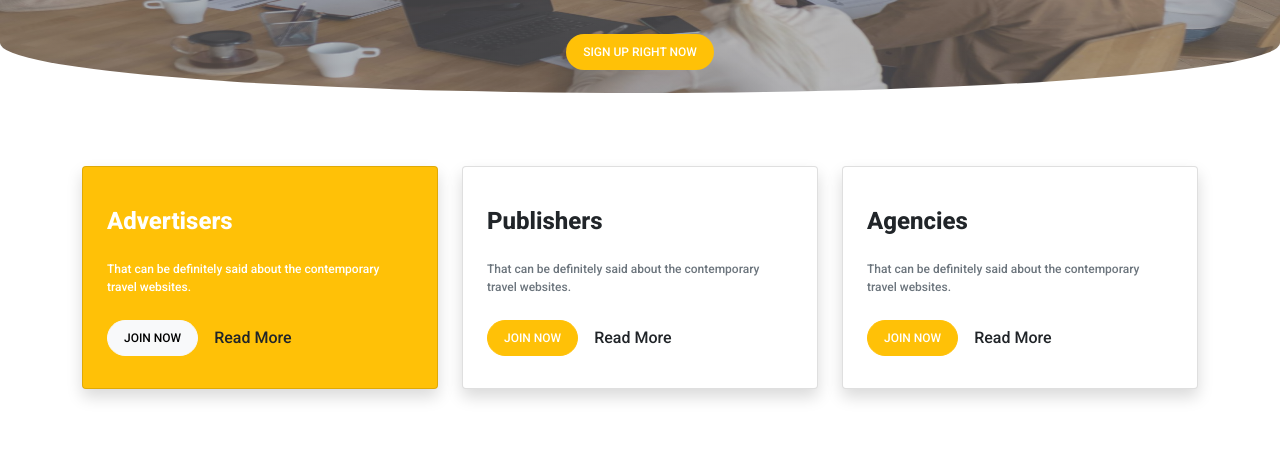
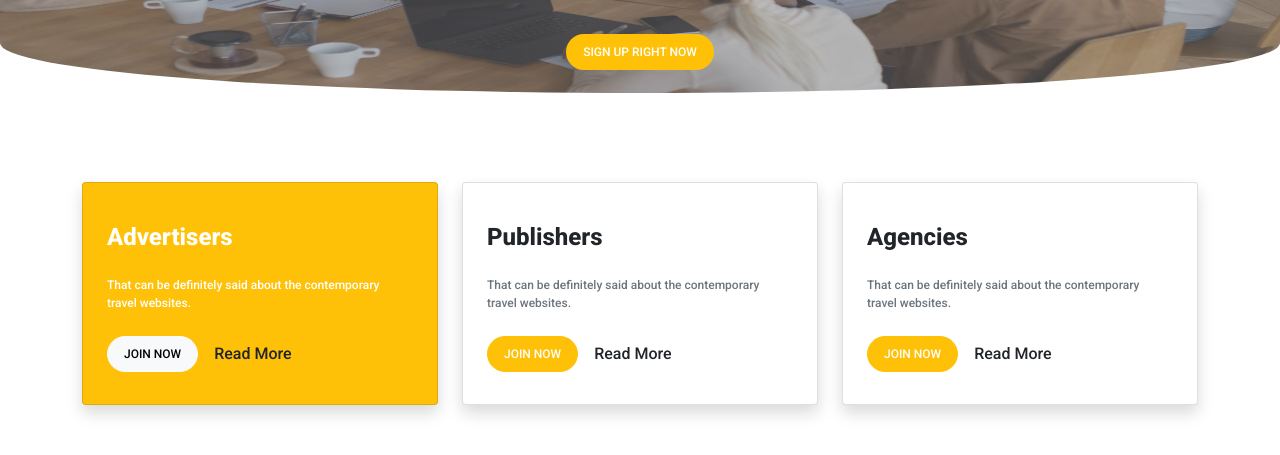
Before and after one commit to JeterG/Replication_assignment-Jeter-Gutierrez, a plain HTML site: page index.html in a window 1280 px wide. Shown: the part 307-762 px from the top of the page. Drawn offline with nearby package versions, Linux system fonts and the light colour scheme.

Commit message:
add more margin to the top of the cards section

```diff
--- a/index.html
+++ b/index.html
@@ -58,7 +58,7 @@
                 </button>
             </section>
             <!-- Cards -->
-            <section class="container py-5">
+            <section class="container py-5 mt-3">
                 <div class="row">
                     <!-- Advertisers -->
                     <div class="col-md-4">
```
